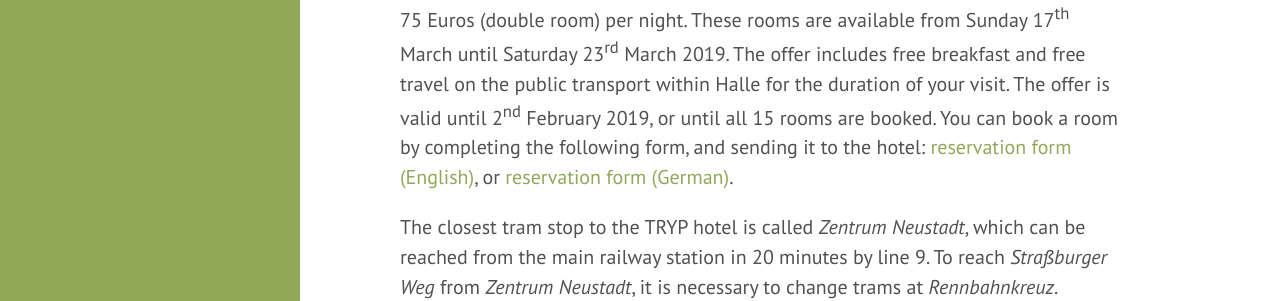
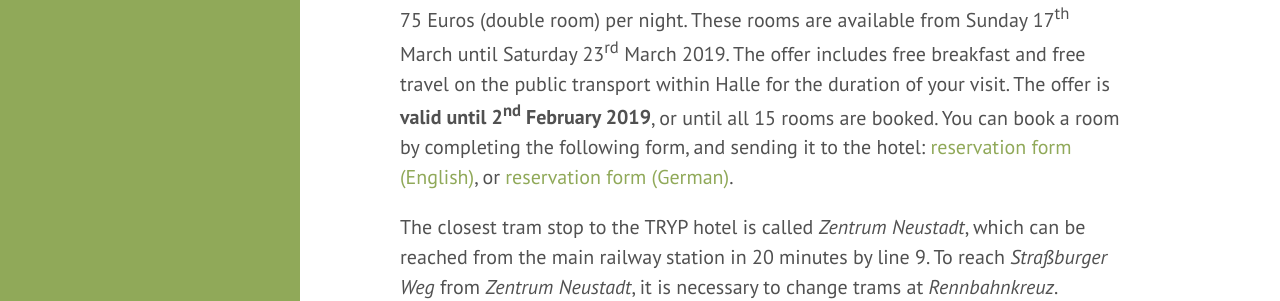
Before and after one commit to jesusmartinez-garcia/2020-01-21-colchester-workshop, a Jekyll site: the page built from location.md, in a window 1280 px wide and 1007 px high. Shown: the part 545-846 px from the top of the window. Built offline with Jekyll 4.4.1, drawn with Linux system fonts in a browser that asks for light colours.

Commit message:
Embolden the deadline for accommodation

```diff
--- a/location.md
+++ b/location.md
@@ -24,7 +24,8 @@ rooms at a rate of 56 Euros (single room) or 75 Euros (double room) per night.
 These rooms are available from Sunday 17<sup>th</sup> March until Saturday
 23<sup>rd</sup> March 2019.  The offer includes free breakfast and free travel
 on the public transport within Halle for the duration of your visit.  The offer
-is valid until 2<sup>nd</sup> February 2019, or until all 15 rooms are booked.
+is <b>valid until 2<sup>nd</sup> February 2019</b>, or until all 15 rooms are
+booked.
 You can book a room by completing the
 following form, and sending it to the hotel: <a href="{{ site.url }}{{
   site.baseurl }}/hotel_form/english.pdf">reservation form (English)</a>,
--- a/registration.html
+++ b/registration.html
@@ -102,8 +102,8 @@ regarding registration, or in general, feel free to
     room) per night. These rooms are available from Sunday 17<sup>th</sup> March
     until Saturday 23<sup>rd</sup> March 2019.  The offer includes free
     breakfast and free travel on the public transport within Halle for the
-    duration of your visit.  The offer is valid until 2<sup>nd</sup> February
-    2019, or until all 15 rooms are booked.  You can book a room by completing
+    duration of your visit.  The offer is <b>valid until 2<sup>nd</sup> February
+      2019</b>, or until all 15 rooms are booked.  You can book a room by completing
     the following form, and sending it to the hotel:
     <a href="{{ site.url }}{{ site.baseurl
     }}/hotel_form/english.pdf">reservation form (English)</a>, or
```
